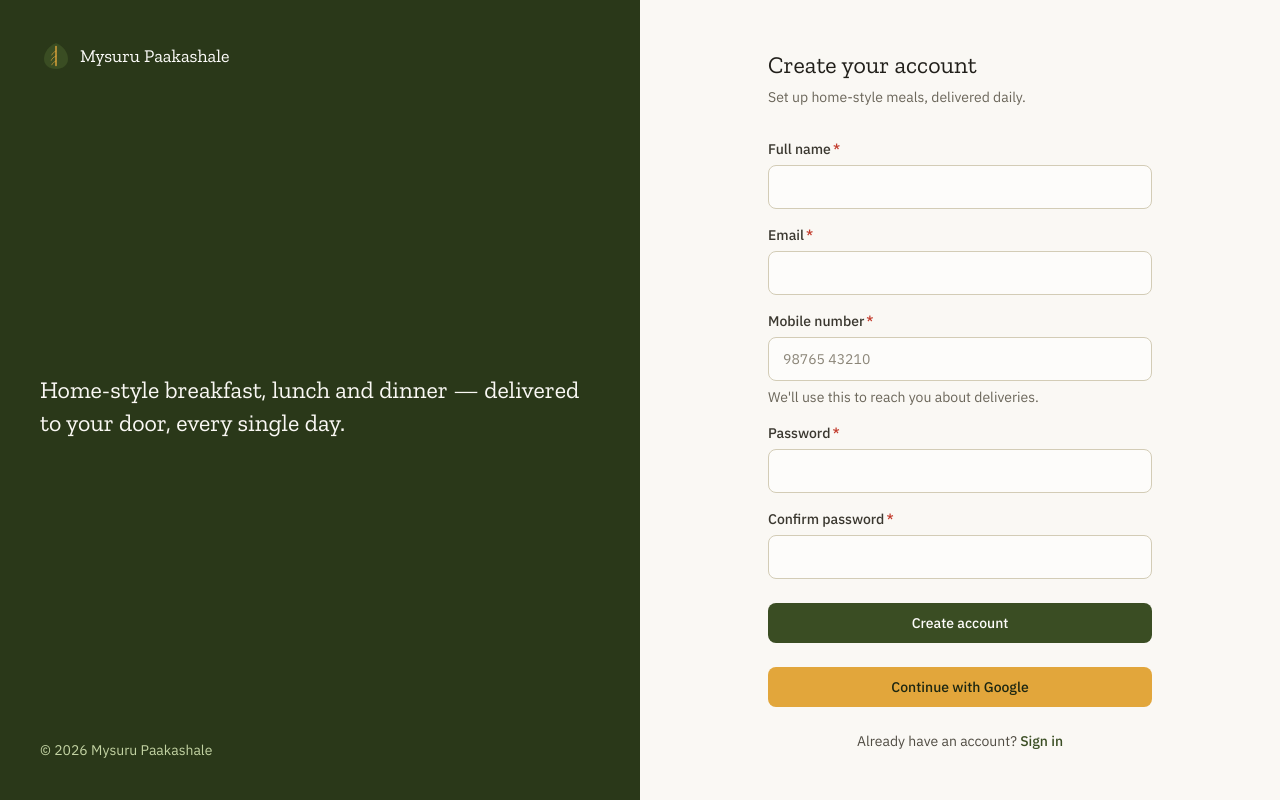
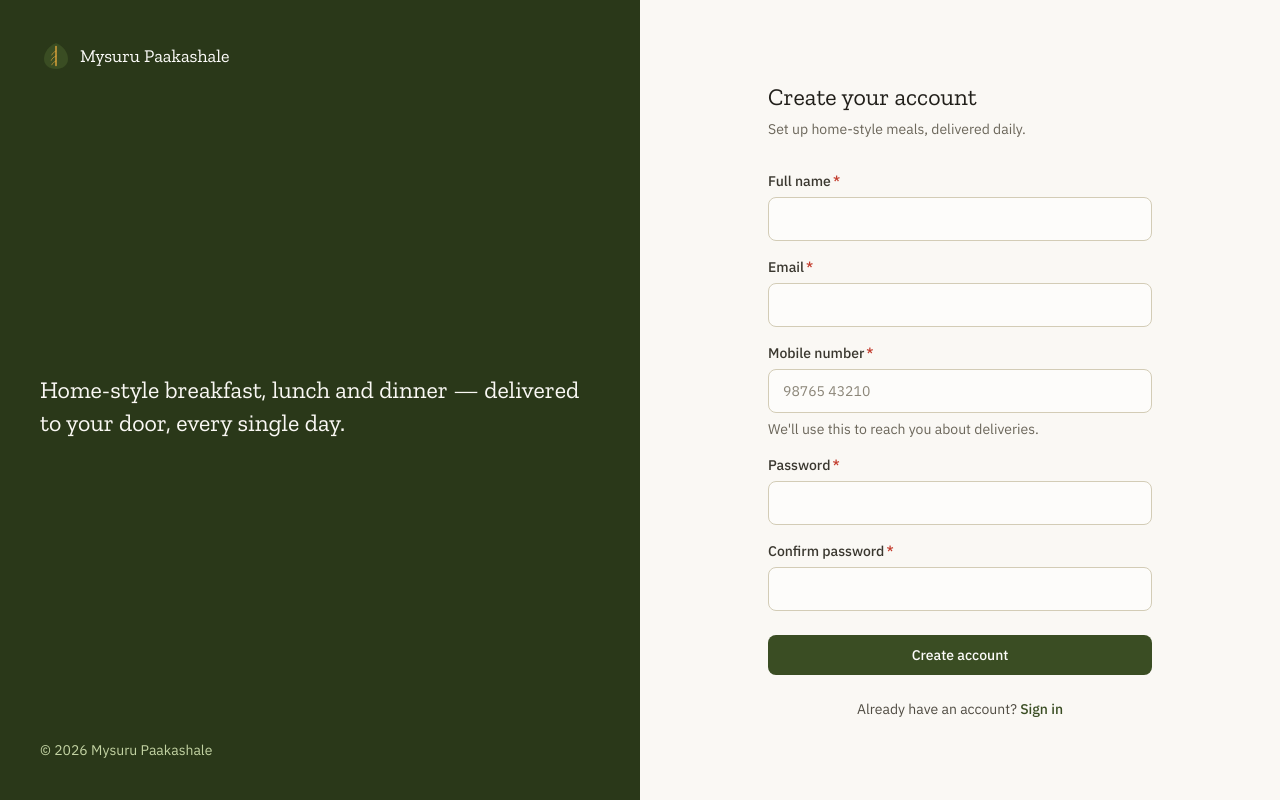
Before and after one commit to AbhishekKalyan07/mysurupaakashale-erp, a React (Vite) app: page /signup in a window 1280 px wide. Built offline with nearby package versions, Linux system fonts and the light colour scheme; no server answers.

Commit message:
Disable Google account creation and remove Google from signup

```diff
--- a/src/features/auth/pages/SignupPage.tsx
+++ b/src/features/auth/pages/SignupPage.tsx
@@ -5,7 +5,7 @@ import { z } from 'zod';
 import { Link, useNavigate } from 'react-router-dom';
 import { Button } from '@/shared/components/ui/Button';
 import { Input } from '@/shared/components/ui/Input';
-import { signUpCustomer, signInWithGoogle, mapAuthError } from '../services/authService';
+import { signUpCustomer, mapAuthError } from '../services/authService';
 import { AuthLayout } from '../components/AuthLayout';
 import type { SignupFormValues } from '../types/auth.types';
 
@@ -49,29 +49,7 @@ export function SignupPage() {
     }
   };
 
-  const [isGoogleLoading, setIsGoogleLoading] = useState(false);
 
-  const handleGoogleSignIn = async () => {
-    if (isGoogleLoading) return;
-    setFormError(null);
-    setIsGoogleLoading(true);
-    try {
-      await signInWithGoogle();
-      navigate('/', { replace: true });
-    } catch (err) {
-      // Provide specific feedback for popup blocked errors
-      const errorCode = (err as any)?.code;
-      if (errorCode === 'auth/popup-blocked') {
-        setFormError('Popup was blocked. Please allow pop-ups for this site and try again.');
-      } else if (errorCode === 'auth/popup-closed-by-user' || errorCode === 'auth/cancelled-popup-request') {
-        setFormError('Sign-in cancelled.');
-      } else {
-        setFormError(mapAuthError(err));
-      }
-    } finally {
-      setIsGoogleLoading(false);
-    }
-  };
 
   return (
     <AuthLayout title="Create your account" subtitle="Set up home-style meals, delivered daily.">
@@ -126,9 +104,6 @@ export function SignupPage() {
         <Button type="submit" isLoading={isSubmitting} className="mt-2">
           Create account
         </Button>
-        <Button type="button" onClick={handleGoogleSignIn} isLoading={isGoogleLoading} variant="secondary" className="mt-2 flex items-center gap-2 justify-center">
-          Continue with Google
-        </Button>
       </form>
       <p className="mt-6 text-center text-sm text-ink-600">
         Already have an account?{' '}
--- a/src/features/auth/services/authService.ts
+++ b/src/features/auth/services/authService.ts
@@ -45,25 +45,23 @@ export async function signInWithGoogle(): Promise<UserCredential> {
   const provider = new GoogleAuthProvider();
   const credential = await signInWithPopup(auth, provider);
 
-  // Phase 6 follow-up: Ensure Google Sign-In creates a base user profile.
-  // We don't await this so the UI can navigate immediately. AuthContext will
-  // handle the loading state while this completes in the background.
-  userRepository.getById(credential.user.uid).then(profile => {
-    if (!profile) {
-      userRepository.create({
-        role: 'customer', // Default to customer
-        fullName: credential.user.displayName || 'New User',
-        email: credential.user.email || '',
-        phone: credential.user.phoneNumber || '',
-        photoUrl: credential.user.photoURL || null,
-        isActive: true,
-        addresses: [],
-        defaultAddressId: null,
-        createdAt: serverTimestamp() as any,
-        updatedAt: serverTimestamp() as any,
-      } as Omit<UserProfile, 'id'>, credential.user.uid).catch(console.error);
+  // Check if the user profile exists.
+  const profile = await userRepository.getById(credential.user.uid);
+
+  if (!profile) {
+    // If the account does not exist, we do not allow them to sign in directly.
+    // They MUST go through the standard signup flow which collects their phone number.
+
+    // Attempt to clean up the orphaned Firebase Auth user
+    try {
+      await credential.user.delete();
+    } catch (e) {
+      // Fallback to sign out if delete fails (e.g., if there's a permission issue)
+      await firebaseSignOut(auth);
     }
-  }).catch(console.error);
+
+    throw new Error('No account found with this Google email. Please create an account first.');
+  }
 
   return credential;
 }
```
